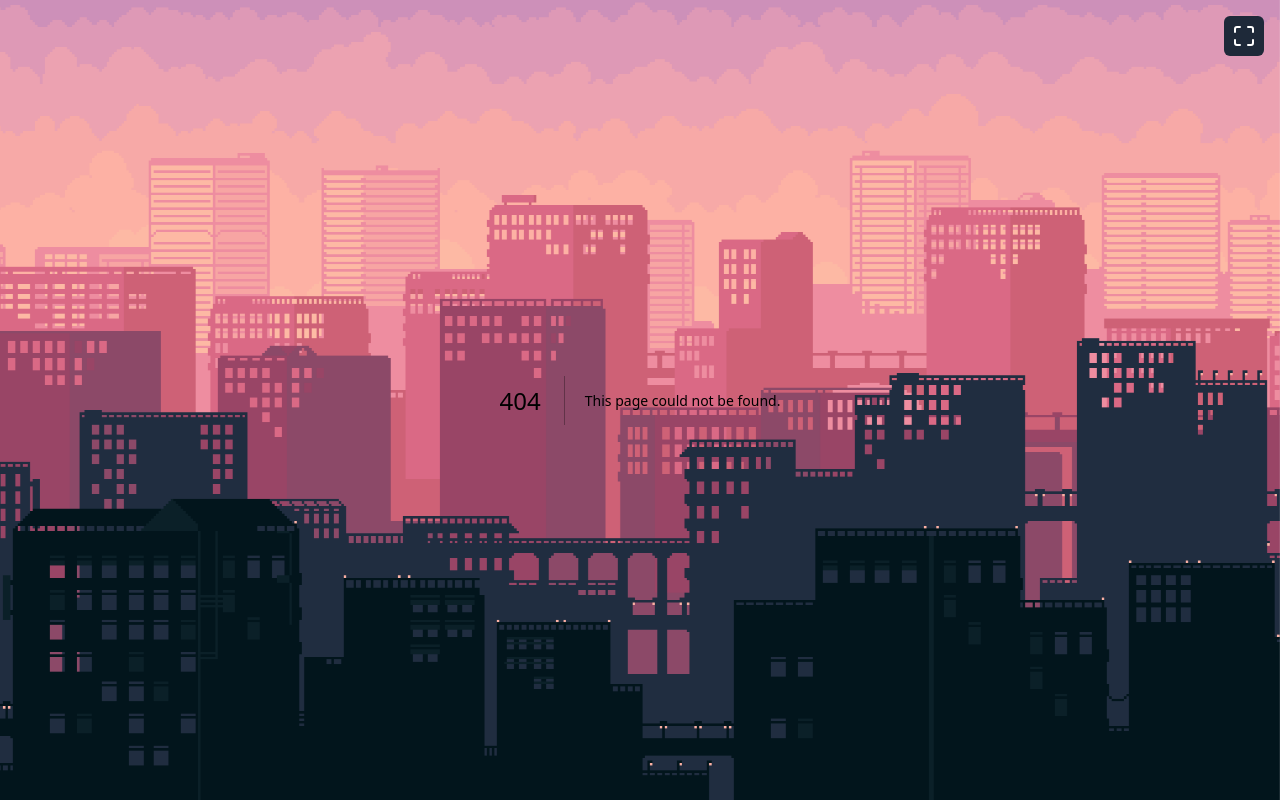
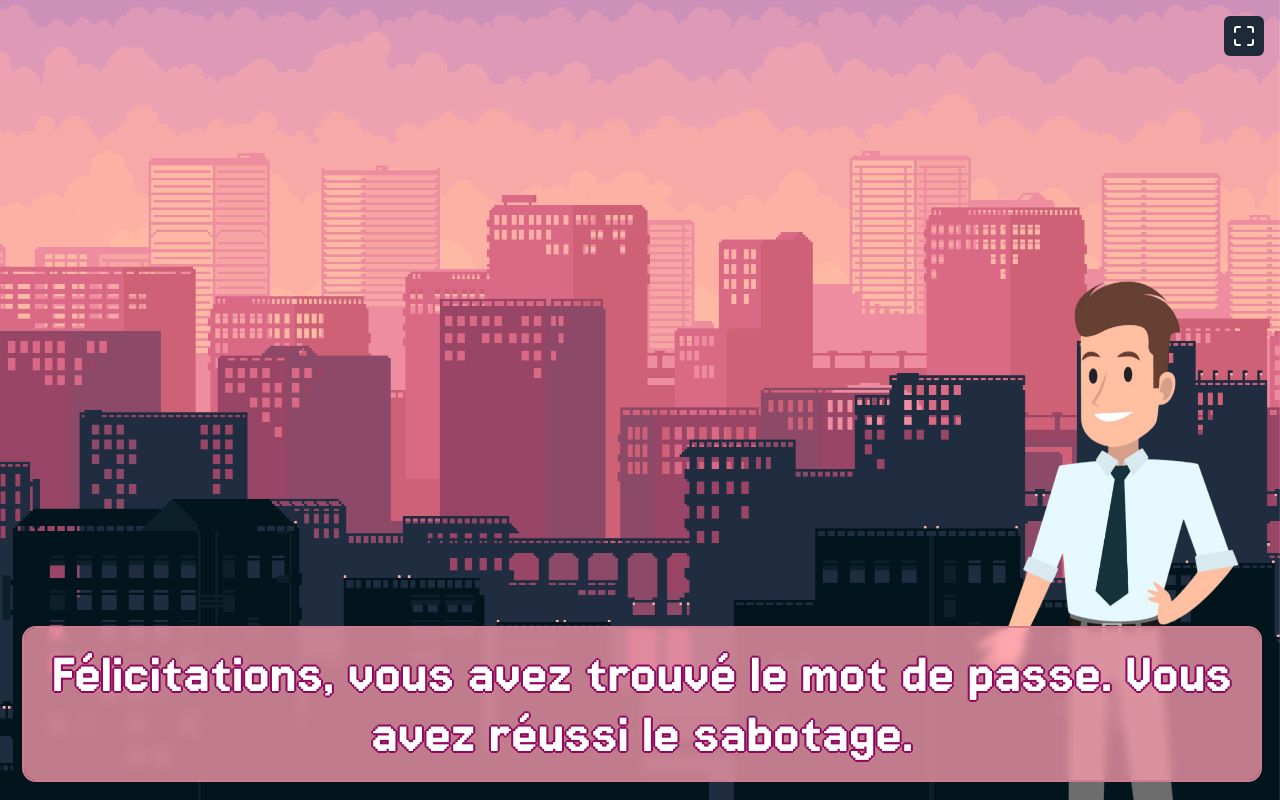
Before and after one commit to Kylian-d-p/prison-of-success, a Next.js app: page /minigames/find-pass/congratulation in a window 1280 px wide. Before the commit this address had no page. Built offline with nearby package versions, Linux system fonts and the light colour scheme.

Commit message:
Ajout des pages de félicitations et d'échec pour le mini-jeu FindPass, redirection vers ces pages après la validation du mot de passe

```diff
--- /dev/null
+++ b/app/minigames/find-pass/congratulation/page.tsx
@@ -0,0 +1,30 @@
+"use client";
+
+import { redirect } from "next/navigation";
+import { useState } from "react";
+import Character2 from "@/app/components/characters/character2";
+export default function Home() {
+  const [introTexts] = useState([
+    "Félicitations, vous avez trouvé le mot de passe. Vous avez réussi le sabotage.",
+  ]);
+  const [textIndex, setTextIndex] = useState(0);
+
+  const clickHandler = () => {
+    if (textIndex === introTexts.length - 1) {
+      localStorage.clear();
+      redirect("/play");
+    }
+    setTextIndex((prev) => prev + 1);
+  };
+
+  return (
+    <main>
+      <div className="fixed z-40 top-0 left-0 right-0 bottom-0" onClick={clickHandler} />
+      {
+      <Character2 className="fixed w-[300px] h-[700px] bottom-0 right-5 translate-y-1/4 -scale-x-100" /> }
+      <div className="bg-[#ff9eb1c0] backdrop-blur-xs shadow-[0_0_0_2px_#d07c8d] text-white text-bordered fixed bottom-5 left-6 right-5 rounded-xl p-4 text-6xl text-center">
+        <p className="select-none">{introTexts[textIndex]}</p>
+      </div>
+    </main>
+  );
+}
--- /dev/null
+++ b/app/minigames/find-pass/fail/page.tsx
@@ -0,0 +1,30 @@
+"use client";
+
+import { redirect } from "next/navigation";
+import { useState } from "react";
+import Character2 from "@/app/components/characters/character2";
+export default function Home() {
+  const [introTexts] = useState([
+    "Vous n'avez pas trouvé le mot de passe, votre sabotage a échoué.",
+  ]);
+  const [textIndex, setTextIndex] = useState(0);
+
+  const clickHandler = () => {
+    if (textIndex === introTexts.length - 1) {
+      localStorage.clear();
+      redirect("/play");
+    }
+    setTextIndex((prev) => prev + 1);
+  };
+
+  return (
+    <main>
+      <div className="fixed z-40 top-0 left-0 right-0 bottom-0" onClick={clickHandler} />
+      {
+      <Character2 className="fixed w-[300px] h-[700px] bottom-0 right-5 translate-y-1/4 -scale-x-100" /> }
+      <div className="bg-[#ff9eb1c0] backdrop-blur-xs shadow-[0_0_0_2px_#d07c8d] text-white text-bordered fixed bottom-5 left-6 right-5 rounded-xl p-4 text-6xl text-center">
+        <p className="select-none">{introTexts[textIndex]}</p>
+      </div>
+    </main>
+  );
+}
--- a/app/minigames/find-pass/page.tsx
+++ b/app/minigames/find-pass/page.tsx
@@ -17,14 +17,12 @@ export default function FindPass() {
 
     e.currentTarget.reset();
     if (password === "password") {
-      alert("Vous avez trouvé le mot de passe, vous avez réussi le sabotage.");
-      return window.location.href = "/play";
+      return window.location.href = "/minigames/find-pass/congratulation";
     }
     setAttempts(attempts - 1);
     console.log(attempts);
     if (attempts === 0) {
-      alert("Vous n'avez pas trouvé le mot de passe, votre sabotage a échoué.");
-      return window.location.href = "/play";
+      return window.location.href = "/minigames/find-pass/fail";
     }
   }
 
--- a/app/minigames/maze/page.tsx
+++ b/app/minigames/maze/page.tsx
@@ -1,25 +1,23 @@
 "use client";
 import React, { useState, useEffect, useCallback } from "react";
 
-// Constantes pour la taille du labyrinthe
 const MAZE_WIDTH = 15;
 const MAZE_HEIGHT = 15;
 const CELL_SIZE = 30;
 
-// Types pour les directions et la position du joueur
 type Direction = "UP" | "DOWN" | "LEFT" | "RIGHT";
 type Position = { x: number; y: number };
 
-// Génération du labyrinthe avec l'algorithme de recursive backtracking
+
 const generateMaze = (width: number, height: number): string[][] => {
   const maze: string[][] = Array(height)
     .fill(null)
-    .map(() => Array(width).fill("#")); // Remplir le labyrinthe avec des murs
+    .map(() => Array(width).fill("#"));
 
   const carve = (x: number, y: number) => {
-    maze[y][x] = " "; // Creuser un chemin
+    maze[y][x] = " ";
 
-    // Directions aléatoires
+
     const directions: Direction[] = ["UP", "DOWN", "LEFT", "RIGHT"];
     directions.sort(() => Math.random() - 0.5);
 
@@ -35,16 +33,16 @@ const generateMaze = (width: number, height: number): string[][] => {
         ny < height &&
         maze[ny][nx] === "#"
       ) {
-        maze[ny][nx] = " "; // Creuser un chemin
-        maze[y + (ny - y) / 2][x + (nx - x) / 2] = " "; // Creuser entre les deux cellules
+        maze[ny][nx] = " ";
+        maze[y + (ny - y) / 2][x + (nx - x) / 2] = " ";
         carve(nx, ny);
       }
     }
   };
 
-  carve(1, 1); // Commencer à creuser à partir d'une position aléatoire
-  maze[1][1] = "P"; // Position de départ du joueur
-  maze[height - 2][width - 2] = "E"; // Position de la sortie
+  carve(1, 1);
+  maze[1][1] = "P";
+  maze[height - 2][width - 2] = "E";
   return maze;
 };
 
@@ -56,12 +54,12 @@ const Maze: React.FC = () => {
   });
   const [orientation, setOrientation] = useState<"RIGHT" | "LEFT">("RIGHT");
 
-  // Générer le labyrinthe au chargement du composant
+
   useEffect(() => {
     setMaze(generateMaze(MAZE_WIDTH, MAZE_HEIGHT));
   }, []);
 
-  // Fonction pour déplacer le joueur
+
   const movePlayer = useCallback(
     (direction: Direction) => {
       const { x, y } = playerPosition;
@@ -87,23 +85,19 @@ const Maze: React.FC = () => {
           return;
       }
 
-      // Vérifier si le mouvement est valide
       if (maze[newY] && maze[newY][newX] !== "#") {
         setPlayerPosition({ x: newX, y: newY });
 
-        // Vérifier si le joueur a atteint la sortie
         if (maze[newY][newX] === "E") {
           alert("Félicitations, vous vous êtes échappé");
           window.location.href = "/play";
-          // setMaze(generateMaze(MAZE_WIDTH, MAZE_HEIGHT)); // Régénérer le labyrinthe
-          // setPlayerPosition({ x: 1, y: 1 }); // Réinitialiser la position du joueur
+
         }
       }
     },
     [maze, playerPosition]
   );
 
-  // Gestion des touches du clavier
   const handleKeyDown = useCallback(
     (event: React.KeyboardEvent) => {
       switch (event.key) {
@@ -177,7 +171,7 @@ const Maze: React.FC = () => {
           ))}
         </div>
 
-        {/* Boutons de déplacement */}
+
         <div
           style={{
             marginTop: "20px",
@@ -198,7 +192,7 @@ const Maze: React.FC = () => {
               height="50px"
               viewBox="0 0 3000.000000 2000.000000"
               preserveAspectRatio="xMidYMid meet"
-              className="transform rotate-90"
+              className="transform rotate-90 hue-rotate-90"
             >
               <g
                 transform="translate(0.000000,2000.000000) scale(0.100000,-0.100000)"
```
